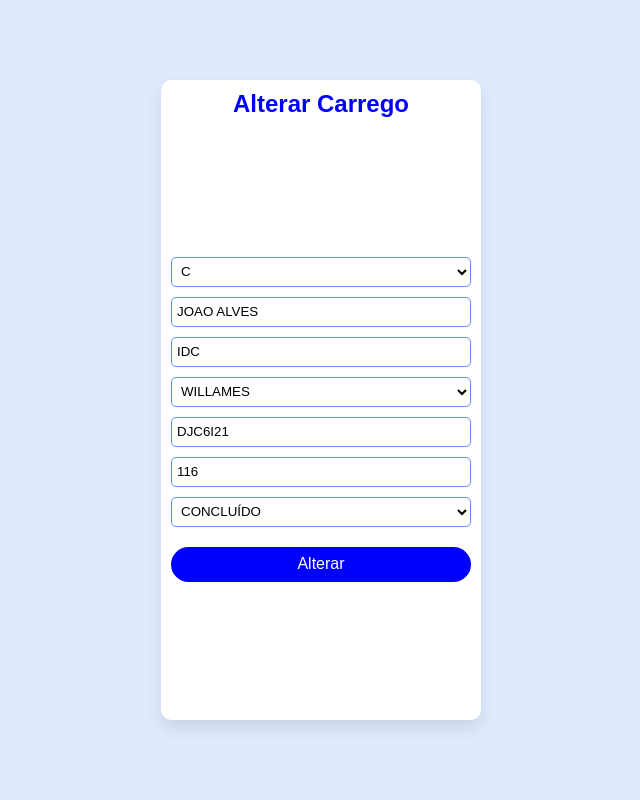
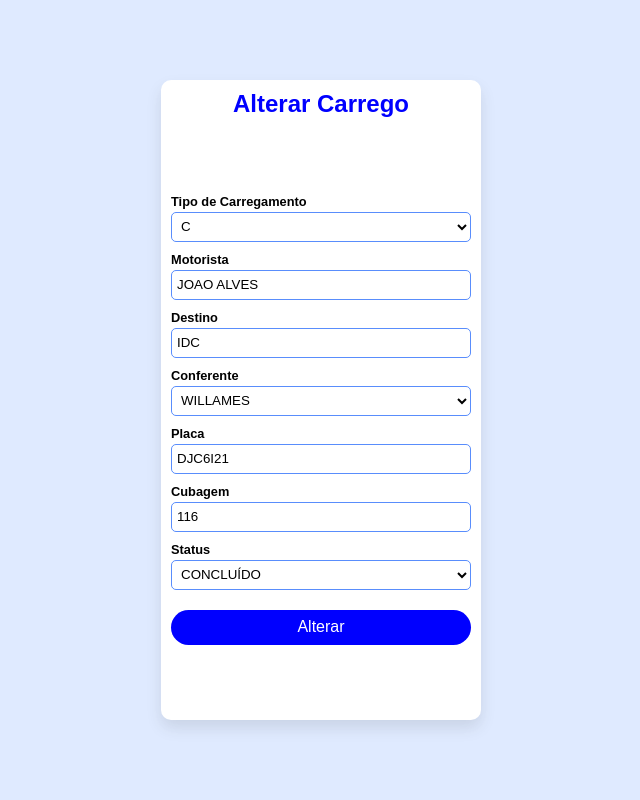
Before and after one commit to francisconeponuceno/painel_grafico, a Flask app: page /update/1 in a window 1280 px wide. Shown: the whole page, without its empty margins (319-959 px from the left). Run offline with Flask 3, Linux system fonts and the light colour scheme; data comes from the database, SQL or seed files in the repository; both versions use the stored data as it was after the commit.

Commit message:
ATUALIZACAO

```diff
--- a/templates/update.html
+++ b/templates/update.html
@@ -11,14 +11,18 @@
         <div class="modal">
             <h2 style="color: blue; margin-top: 10px;">Alterar Carrego</h2>
             <form action="/alterar/{{lista[0][0]}}" method="post" id="adicionar" class="fechar">
+                <label for="">Tipo de Carregamento</label>
                 <select name="clt" id="clt">
                     <option value="{{lista[0][1]}}">{{lista[0][1]}}</option>
                     <option value="C">C</option>
                     <option value="E">E</option>
                     <option value="T">T</option>
                 </select>
+                <label for="">Motorista</label>
                 <input type="text" name="mot" id="mot" placeholder="motorista" value="{{lista[0][2]}}">
+                <label for="">Destino</label>
                 <input type="text" name="dest" id="dest" placeholder="destino" value="{{lista[0][3]}}">
+                <label for="">Conferente</label>
                 <select name="conf" id="conf">
                     <option value="{{lista[0][4]}}">{{lista[0][4]}}</option>
                     <option value="GERAL">GERAL</option>
@@ -32,8 +36,11 @@
                     <option value="JOÃO">JOÃO</option>
                     <option value="LUIS FELIPE">LUIS FELIPE</option>
                 </select>
+                <label for="">Placa</label>
                 <input type="text" name="placa" id="placa" placeholder="placa" value="{{lista[0][5]}}">
+                <label for="">Cubagem</label>
                 <input type="text" name="cub" id="cub" placeholder="cub" value="{{lista[0][6]}}">
+                <label for="">Status</label>
                 <select name="opcoes" id="opcoes">
                     <option value="{{lista[0][8]}}">{{lista[0][8]}}</option>
                     <option value="AGUARD">AGUARD</option>
```
Also changed, not shown: banco.db.
